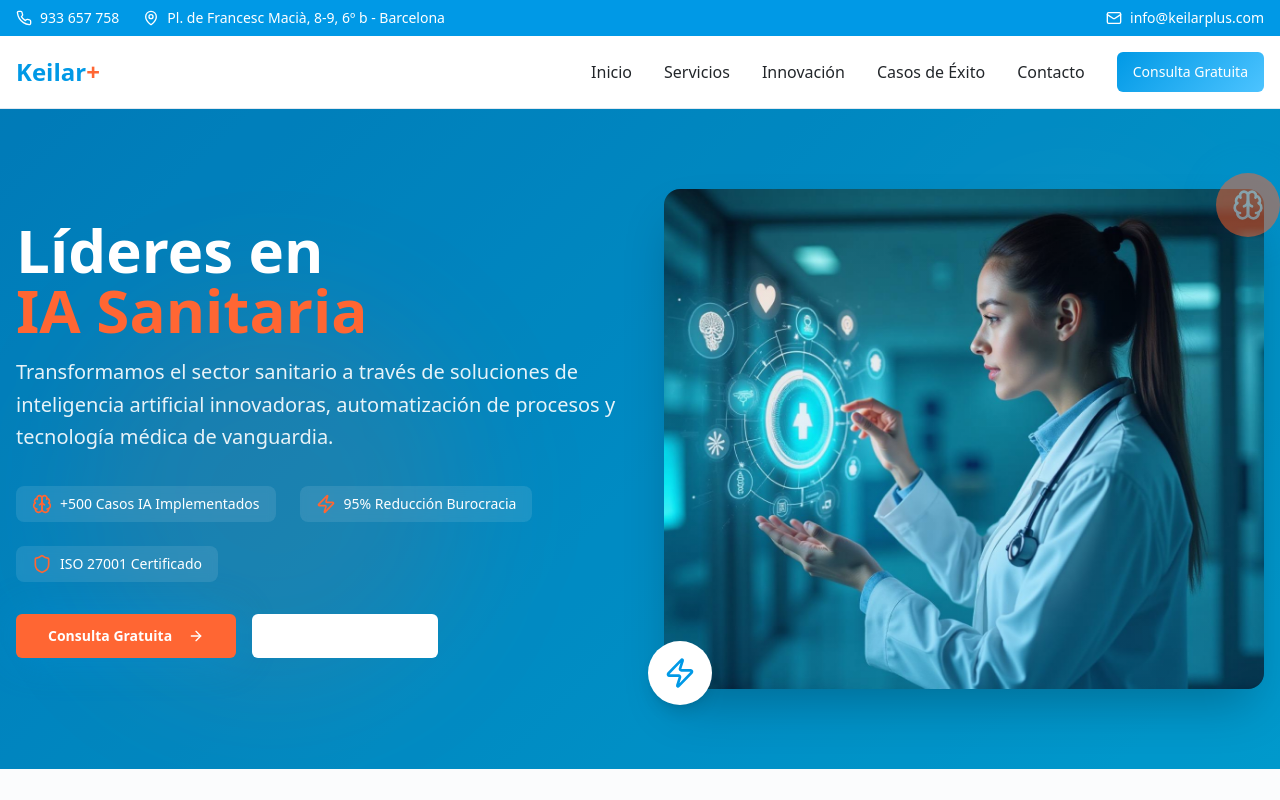
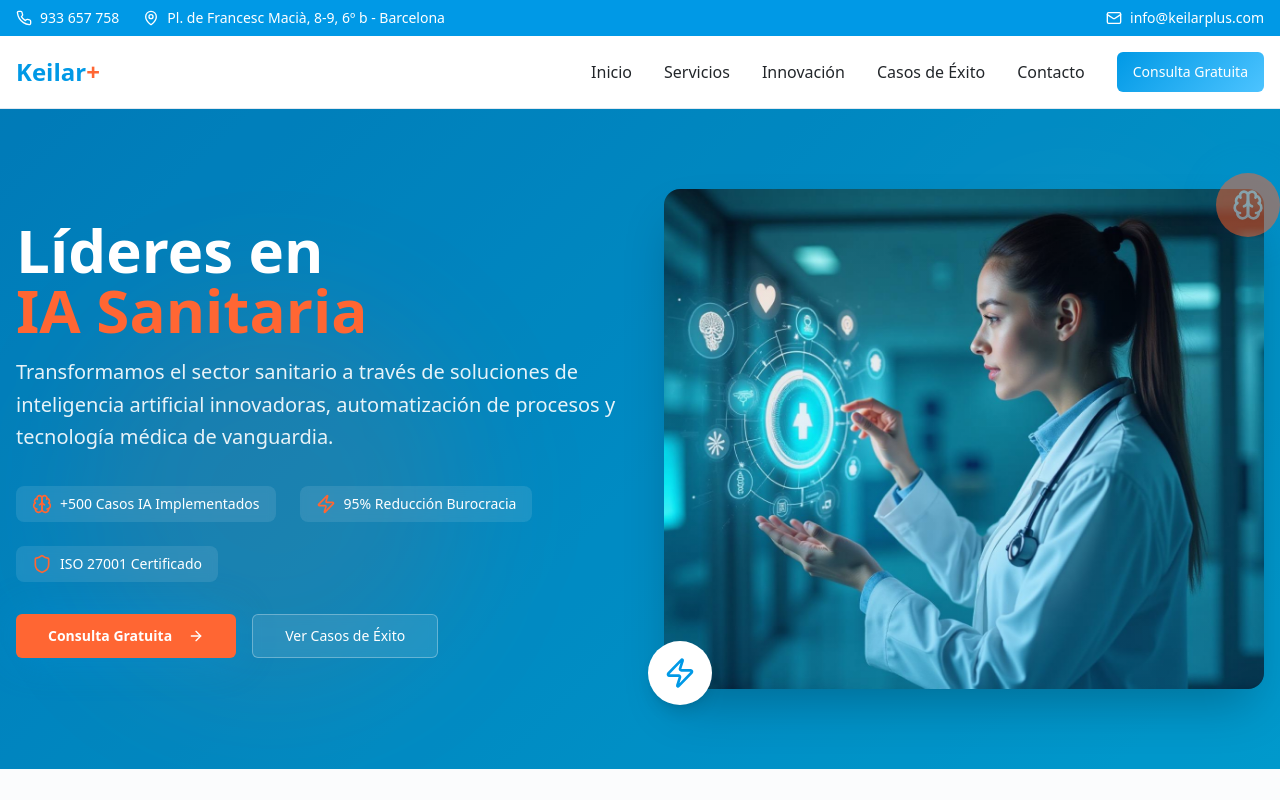
Before and after one commit to Irgb77/keilar-medtech-innovate, a React (Vite) app: page / in a window 1280 px wide. Shown: the top 800 px of the page. Built offline with nearby package versions, Linux system fonts and the light colour scheme.

Commit message:
Fix button styling
Improve the appearance of the "Ver Casos de Éxito" button by adjusting its styling to prevent it from appearing blank.

```diff
--- a/src/components/HeroSection.tsx
+++ b/src/components/HeroSection.tsx
@@ -45,8 +45,8 @@ const HeroSection = () => {
               </Button>
               <Button
                 size="lg"
-                variant="outline"
-                className="border-white/30 text-white hover:bg-white/10 backdrop-blur-sm"
+                variant="secondary"
+                className="bg-white/10 text-white border border-white/30 hover:bg-white/20 backdrop-blur-sm transition-all duration-300"
               >
                 Ver Casos de Éxito
               </Button>
```
